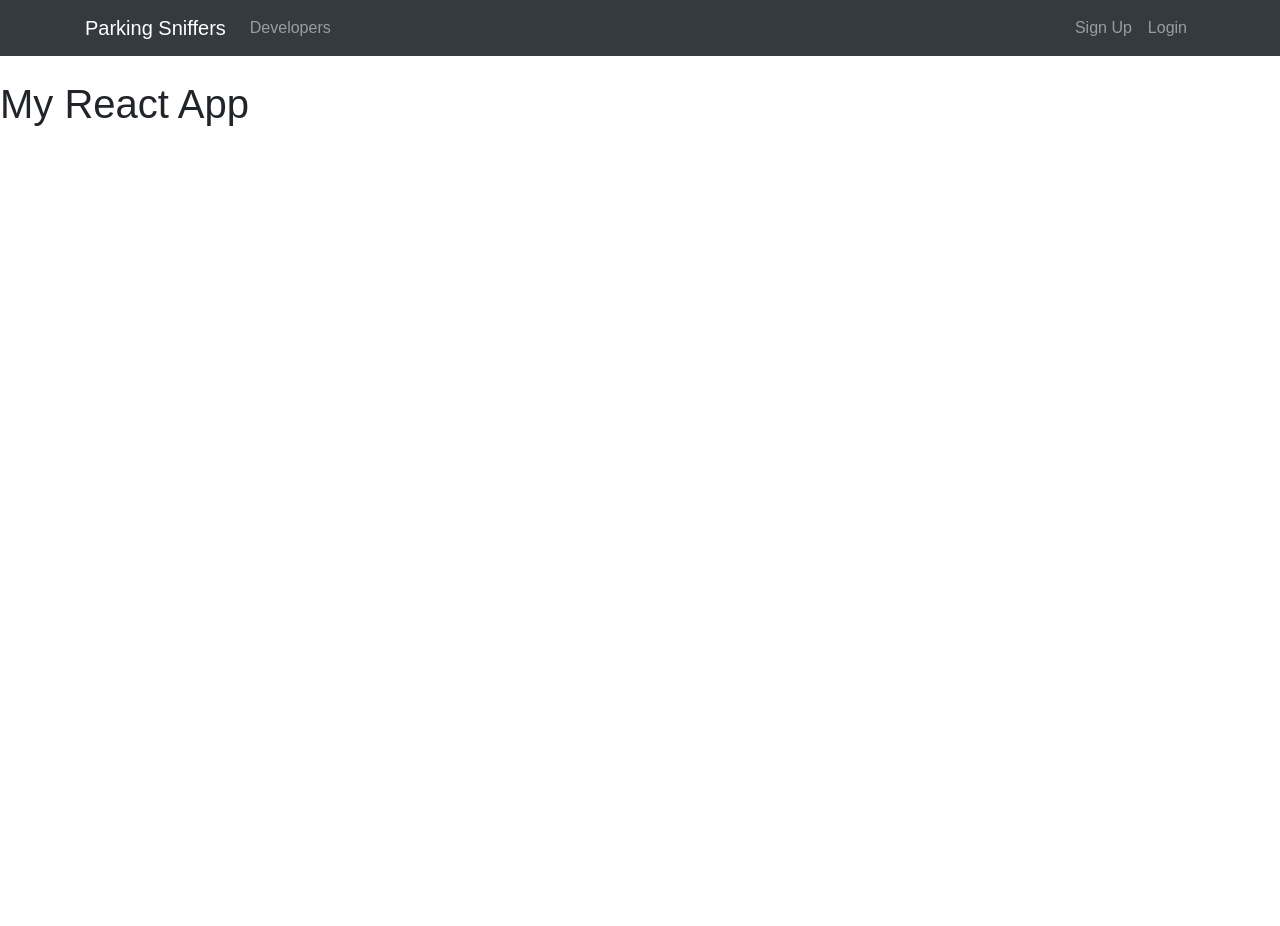
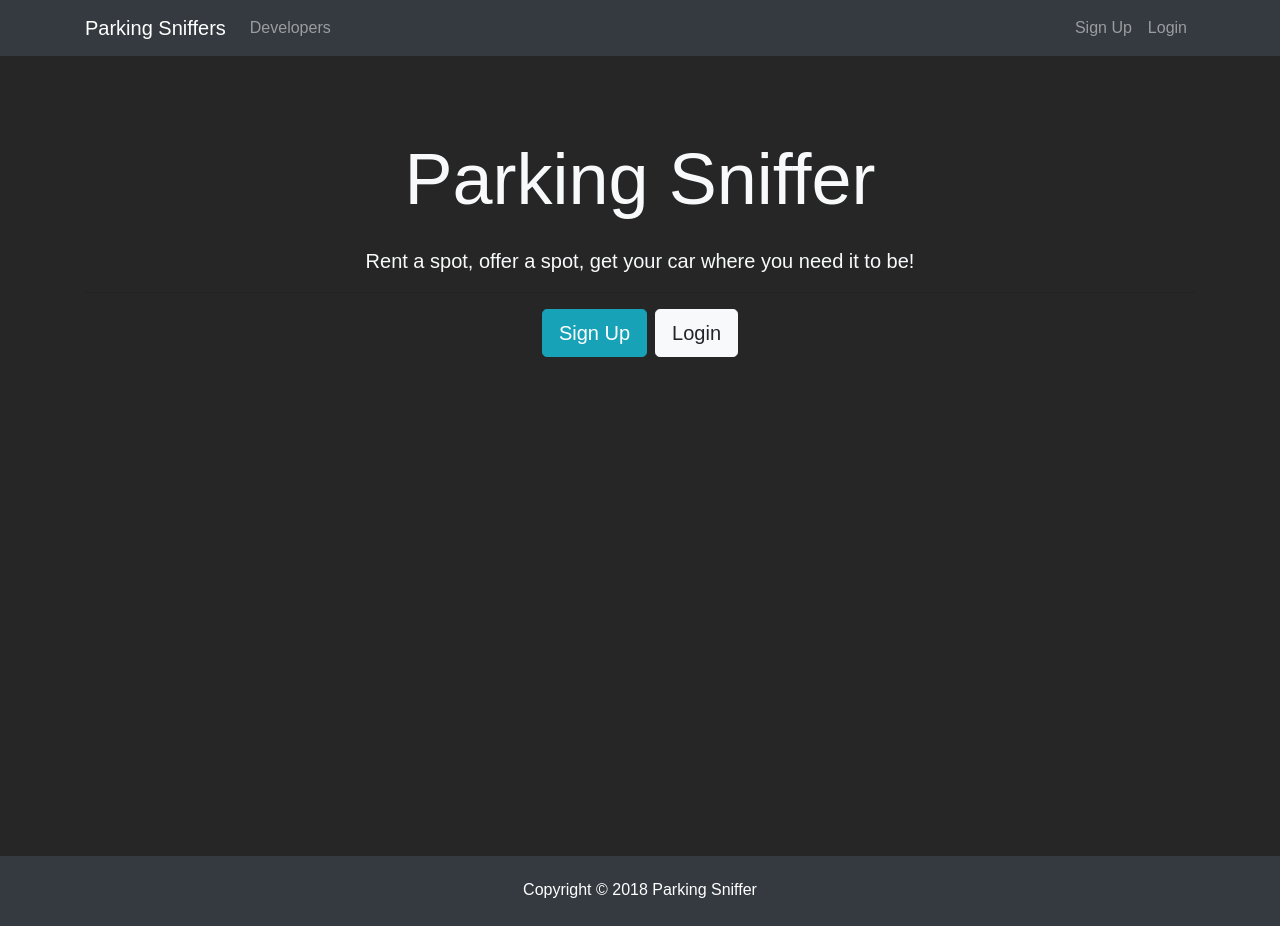
Before and after one commit to nmhalloran/parking-sniffer, a React (Create React App) app in the folder client/: page / in a window 1280 px wide. Before the commit the page ends 800 px from the top, so only its background shows below. Built offline with nearby package versions, Linux system fonts and the light colour scheme.

Commit message:
stubbed out landing page

```diff
--- a/client/src/App.js
+++ b/client/src/App.js
@@ -1,6 +1,8 @@
 import React, { Component } from "react";
 
 import Navbar from "./components/layout/Navbar";
+import Footer from "./components/layout/Footer";
+import Landing from "./components/layout/Landing";
 
 import "./App.css";
 
@@ -9,7 +11,8 @@ class App extends Component {
     return (
       <div className="App">
         <Navbar />
-        <h1>My React App</h1>
+        <Landing />
+        <Footer />
       </div>
     );
   }
--- a/client/src/components/layout/Footer.js
+++ b/client/src/components/layout/Footer.js
@@ -0,0 +1,10 @@
+import React from "react";
+import { CLIENT_RENEG_LIMIT } from "tls";
+
+export default () => {
+  return (
+    <footer className="bg-dark text-white mt-5 p-4 text-center">
+      Copyright &copy; {new Date().getFullYear()} Parking Sniffer
+    </footer>
+  );
+};
--- a/client/src/components/layout/Landing.js
+++ b/client/src/components/layout/Landing.js
@@ -0,0 +1,33 @@
+import React, { Component } from "react";
+
+class Landing extends Component {
+  render() {
+    return (
+      <div className="landing">
+        <div className="dark-overlay landing-inner text-light">
+          <div className="container">
+            <div className="row">
+              <div className="col-md-12 text-center">
+                <h1 className="display-3 mb-4">Parking Sniffer</h1>
+                <p className="lead">
+                  {" "}
+                  Rent a spot, offer a spot, get your car where you need it to
+                  be!
+                </p>
+                <hr />
+                <a href="register.html" className="btn btn-lg btn-info mr-2">
+                  Sign Up
+                </a>
+                <a href="login.html" className="btn btn-lg btn-light">
+                  Login
+                </a>
+              </div>
+            </div>
+          </div>
+        </div>
+      </div>
+    );
+  }
+}
+
+export default Landing;
```
